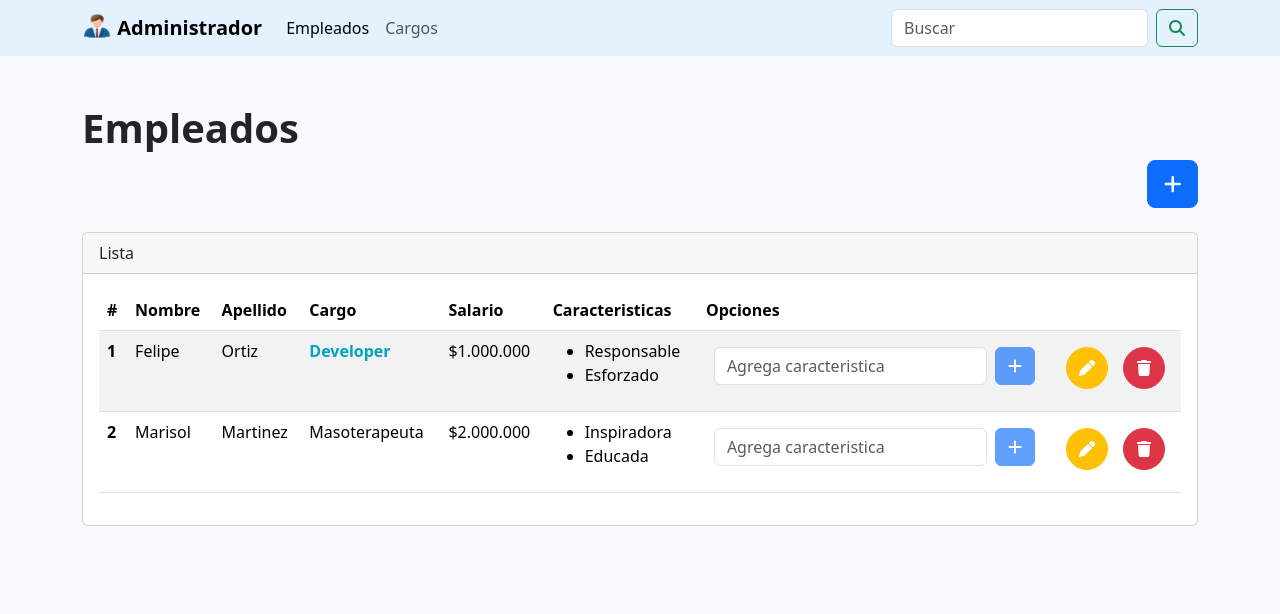
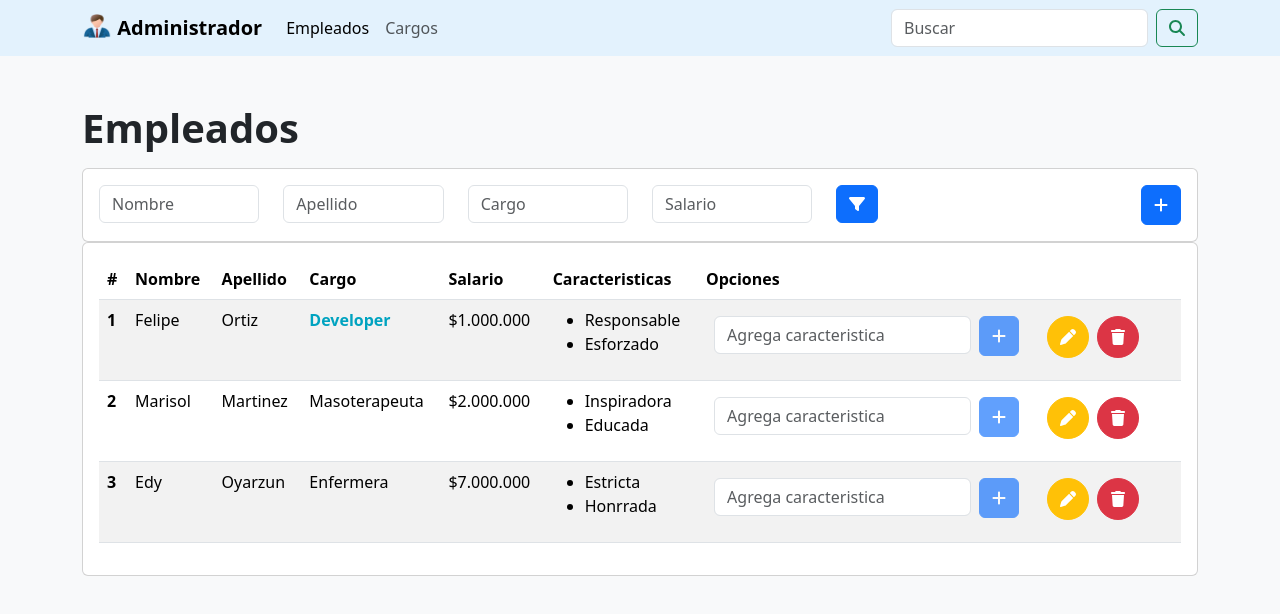
Before and after one commit to felipe-ortiz-developer/administrador, an Angular app: page / in a window 1280 px wide. Shown: the top 614 px of the page. Built offline with nearby package versions, Linux system fonts and the light colour scheme.

Commit message:
Se mejora la interfaz, se agregan filtros

```diff
--- a/src/app/components/empleados/agregar-caracteristica/agregar-caracteristica.component.html
+++ b/src/app/components/empleados/agregar-caracteristica/agregar-caracteristica.component.html
@@ -1,9 +1,9 @@
-<div class="row g-3">
-    <div class="col-auto">
-        <input placeholder="Agrega caracteristica" class="form-control m-2" type="text" [(ngModel)]="caracteristica">
-    </div>
-    <div class="col-auto">
-        <button placement="top" ngbTooltip="Agregar" [disabled]="!caracteristica" class="btn btn-primary mt-2" (click)="agregarCaracteristica()">
+<div class="row">
+    <div class="col-auto d-flex justify-content-center">
+        <input style="width: 82% !important" placeholder="Agrega caracteristica" class="form-control m-2" type="text" [(ngModel)]="caracteristica">
+    <!-- </div>
+    <div class="col-auto"> -->
+        <button style="height: 40px;" placement="top" ngbTooltip="Agregar" [disabled]="!caracteristica" class="btn btn-primary mt-2" (click)="agregarCaracteristica()">
             <fa-icon [icon]="faPlus"></fa-icon>
         </button>
     </div>
--- a/src/app/components/empleados/empleados.component.html
+++ b/src/app/components/empleados/empleados.component.html
@@ -5,23 +5,48 @@
             Empleados
         </h1>
     </div>
-    <div class="d-flex justify-content-end">
-        <button (click)="crearEmpleado()" type="button"
-            class="btn btn-primary btn-lg"
-            data-bs-toggle="modal" data-bs-target="#exampleModal">
-            <fa-icon [icon]="faPlus"></fa-icon>
-        </button>
+    <!-- <div class="d-flex justify-content-end">
+    </div> -->
+    <div class="card mt-2">
+        <div class="card-body">
+            <form>
+                <div class="row">
+                    <div class="col">
+                        <input placeholder="Nombre" class="form-control" [(ngModel)]="txtNombre" type="text"
+                            name="nombre" id="nombre">
+                    </div>
+                    <div class="col">
+                        <input placeholder="Apellido" class="form-control" [(ngModel)]="txtApellido" type="text"
+                            name="apellido" id="apellido">
+                    </div>
+                    <div class="col">
+                        <input placeholder="Cargo" class="form-control" [(ngModel)]="txtCargo" type="text" name="cargo"
+                            id="cargo">
+                    </div>
+                    <div class="col">
+                        <input placeholder="Salario" class="form-control" [(ngModel)]="txtSalario" type="text"
+                            name="salario" id="salario">
+                    </div>
+                    <div class="col">
+                        <button placement="top" ngbTooltip="Filtrar" class="btn btn-primary" (click)="buscarEmpleados()"><fa-icon
+                                [icon]="faFilter"></fa-icon></button>
+                    </div>
+                    <div class="col d-flex justify-content-end">
+                        <button (click)="crearEmpleado()" type="button" class="btn btn-primary" data-bs-toggle="modal"
+                            data-bs-target="#exampleModal" style="height: 40px;"
+                            placement="top" ngbTooltip="Nuevo empleado">
+                            <fa-icon [icon]="faPlus"></fa-icon>
+                        </button>
+                    </div>
+                </div>
+            </form>
+        </div>
     </div>
 
-    <app-agregar-empleado
-        [empleadoEdit]="empleadoEdit"
-        (eventoEditarEmpleado)="modificarEmpleado($event)"
-        [nEmpleados]="empleados.length"
-        (eventoAgregarEmpleado)="agregarEmpleado($event)">
+    <app-agregar-empleado [empleadoEdit]="empleadoEdit" (eventoEditarEmpleado)="modificarEmpleado($event)"
+        [nEmpleados]="empleados.length" (eventoAgregarEmpleado)="agregarEmpleado($event)">
     </app-agregar-empleado>
 
-    <app-lista-empleados
-        (eventoEditarEmpleado)="editarEmpleado($event)"
-        [empleados]="empleados">
+    <app-lista-empleados (eventoEditarEmpleado)="editarEmpleado($event)" [empleados]="empleados">
     </app-lista-empleados>
 </div>
--- a/src/app/components/empleados/empleados.component.ts
+++ b/src/app/components/empleados/empleados.component.ts
@@ -1,6 +1,6 @@
 import { Component, OnInit } from '@angular/core';
 import { Empleado } from 'src/app/models/empleado';
-import { faPlus } from '@fortawesome/free-solid-svg-icons';
+import { faPlus, faFilter } from '@fortawesome/free-solid-svg-icons';
 import { ServicioEmpleadosService } from 'src/app/services/servicio-empleados.service';
 
 
@@ -11,13 +11,36 @@ import { ServicioEmpleadosService } from 'src/app/services/servicio-empleados.se
 })
 export class EmpleadosComponent implements OnInit{
   faPlus = faPlus;
+  faFilter = faFilter;
   empleados: Empleado[] = [];
   empleadoEdit: any;
+
+  txtNombre: string = '';
+  txtApellido: string = '';
+  txtCargo: string = '';
+  txtSalario: string = '';
 
   constructor(private empleadoService: ServicioEmpleadosService){}
 
   ngOnInit(): void {
     this.empleados = this.empleadoService.empleados;
+  }
+
+  buscarEmpleados(){
+    this.empleados = this.empleadoService.empleados;
+    if(this.txtNombre !== ''){
+      this.empleados = this.empleados.filter(empleado => empleado.nombre == this.txtNombre);
+    }
+    if(this.txtApellido !== ''){
+      this.empleados = this.empleados.filter(empleado => empleado.apellido == this.txtApellido);
+    }
+    if(this.txtCargo !== ''){
+      this.empleados = this.empleados.filter(empleado => empleado.cargo == this.txtCargo);
+    }
+    if(this.txtSalario !== ''){
+      this.empleados = this.empleados.filter(empleado => empleado.salario == this.txtSalario);
+    }
+    this.empleados = this.empleados.filter(element => element !== undefined);
   }
 
   agregarEmpleado(empleado: Empleado){
--- a/src/app/components/empleados/lista-empleados/lista-empleados.component.html
+++ b/src/app/components/empleados/lista-empleados/lista-empleados.component.html
@@ -1,7 +1,7 @@
-<div class="card mt-4" style="overflow: auto;">
-    <div class="card-header">
+<div class="card" style="overflow: auto;">
+    <!-- <div class="card-header">
         Lista
-    </div>
+    </div> -->
     <div class="card-body">
         <table class="table table-striped table-hover">
             <thead>
@@ -41,13 +41,13 @@
                                     (eventoAgregarCaracteristica)="agregarCaracteristica($event)"
                                     [empleadoId]="empleado.id"></app-agregar-caracteristica>
                             </div>
-                            <div class="col d-flex">
+                            <div class="col-auto d-flex justify-content-center">
                                 <button placement="top" ngbTooltip="Editar" (click)="editarEmpleado(empleado.id)" type="button"
-                                    class="botonTabla btn btn-warning d-block mx-auto mt-2" data-bs-toggle="modal" data-bs-target="#exampleModal">
+                                    class="m-1 botonTabla btn btn-warning mt-2" data-bs-toggle="modal" data-bs-target="#exampleModal">
                                     <fa-icon style="color: white" [icon]="faPen"></fa-icon>
                                 </button>
                                 <button placement="top" ngbTooltip="Eliminar" (click)="eliminarEmpleado(empleado.id)" type="button"
-                                    class="botonTabla btn btn-danger d-block mx-auto mt-2">
+                                    class="m-1 botonTabla btn btn-danger mt-2">
                                     <fa-icon style="color: white" [icon]="faTrash"></fa-icon>
                                 </button>
                             </div>
--- a/src/app/services/servicio-empleados.service.ts
+++ b/src/app/services/servicio-empleados.service.ts
@@ -7,7 +7,8 @@ import { Empleado } from '../models/empleado';
 export class ServicioEmpleadosService {
   empleados: Empleado[] = [
     new Empleado(0, 'Felipe', 'Ortiz', 'Developer', '1000000', ['Responsable', 'Esforzado']),
-		new Empleado(1, 'Marisol', 'Martinez', 'Masoterapeuta', '2000000', ['Inspiradora', 'Educada'])
+		new Empleado(1, 'Marisol', 'Martinez', 'Masoterapeuta', '2000000', ['Inspiradora', 'Educada']),
+    new Empleado(2, 'Edy', 'Oyarzun', 'Enfermera', '7000000', ['Estricta', 'Honrrada'])
   ];
 
   constructor(){ }
```
Also changed, not shown: 1 other file (tests, documents, lock files or other folders).
